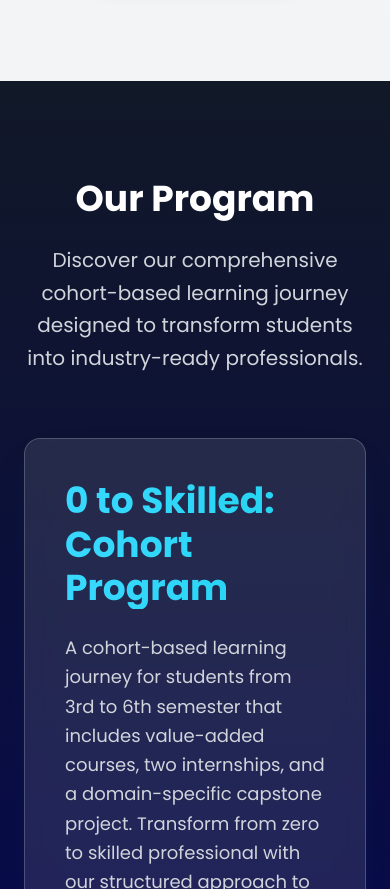
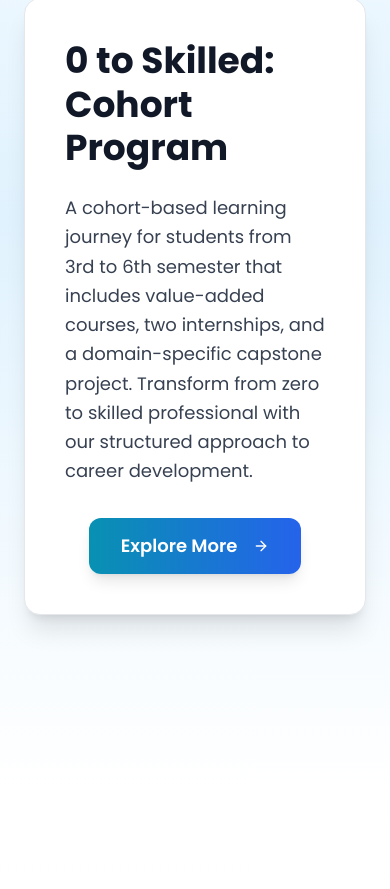
Before and after one commit to Akshayvigram/azhizen-academy-elegance-portal, a React (Vite) app: page / in a window 390 px wide. Shown: the part 6535-7424 px from the top of the page. Built offline with nearby package versions, Linux system fonts and the light colour scheme; a web font is replaced by a local one.

Commit message:
changed color palets

```diff
--- a/src/components/ContactSection.tsx
+++ b/src/components/ContactSection.tsx
@@ -111,7 +111,7 @@ const ContactSection = () => {
             </div>
 
             {/* Quick Stats */}
-            <Card className="bg-gradient-to-r from-dark-blue-600 to-light-blue-600 border-0 luxury-shadow">
+            {/* <Card className="bg-gradient-to-r from-dark-blue-600 to-light-blue-600 border-0 luxury-shadow">
               <CardContent className="p-6">
                 <div className="grid grid-cols-3 gap-4 text-center text-white">
                   <div>
@@ -130,7 +130,7 @@ const ContactSection = () => {
                   </div>
                 </div>
               </CardContent>
-            </Card>
+            </Card> */}
           </div>
 
           {/* Contact Form - Enhanced */}
--- a/src/components/FeaturedCoursesSection.tsx
+++ b/src/components/FeaturedCoursesSection.tsx
@@ -227,7 +227,7 @@ const FeaturedCoursesSection = () => {
         </div>
 
         {/* Statistics Section */}
-        <div className="mb-12 flex justify-center">
+        {/* <div className="mb-12 flex justify-center">
           <div className="bg-dark-blue-900 rounded-2xl p-8 md:p-12 luxury-shadow max-w-4xl w-full">
             <div className="grid grid-cols-2 md:grid-cols-4 gap-8">
               {statistics.map((stat, index) => (
@@ -247,7 +247,7 @@ const FeaturedCoursesSection = () => {
               ))}
             </div>
           </div>
-        </div>
+        </div> */}
 
         <div className="text-center">
           <Button
--- a/src/components/ProgramsSection.tsx
+++ b/src/components/ProgramsSection.tsx
@@ -50,66 +50,53 @@ const ProgramsSection = () => {
     }
   ];
 
-  return (
-    <section id="programs" className="section-padding bg-gradient-to-b from-gray-900 via-dark-blue-900 to-gray-900">
+return (
+    <section
+      id="programs"
+      className="section-padding bg-gradient-to-b from-white via-sky-100 to-white"
+    >
       <div className="max-w-7xl mx-auto">
+        {/* Section Heading */}
         <div className="text-center mb-16 scroll-reveal">
-          <h2 className="font-serif text-4xl md:text-5xl font-bold mb-6 text-white leading-[1.2] overflow-visible">
+          <h2 className="font-serif text-4xl md:text-5xl font-bold mb-6 text-gray-900 leading-[1.2]">
             Our Program
           </h2>
-          <p className="text-xl text-gray-300 max-w-4xl mx-auto leading-relaxed">
+          <p className="text-xl text-gray-700 max-w-4xl mx-auto leading-relaxed">
             Discover our comprehensive cohort-based learning journey designed to transform students into industry-ready professionals.
           </p>
         </div>
 
-        <div className="flex justify-center mb-16">
+        {/* Card */}
+        <div className="flex justify-center mb-20">
           <div className="max-w-4xl scroll-reveal">
-            <div className="bg-white/10 backdrop-blur-md p-10 rounded-2xl luxury-shadow hover:transform hover:scale-105 transition-all duration-300 border border-white/20">
+            <div className="bg-white p-10 rounded-2xl shadow-xl hover:transform hover:scale-105 transition-all duration-300 border border-gray-200">
               <div className="mb-6">
-                <h3 className="font-serif text-4xl md:text-5xl font-bold mb-6 bg-gradient-to-r from-light-blue-400 to-cyan-400 bg-clip-text text-transparent leading-[1.2] overflow-visible">
+                <h3 className="font-serif text-4xl md:text-5xl font-bold mb-6 text-gray-900 leading-[1.2]">
                   0 to Skilled: Cohort Program
                 </h3>
               </div>
 
-              <p className="text-gray-300 text-lg leading-relaxed mb-8">
+              <p className="text-gray-700 text-lg leading-relaxed mb-8">
                 A cohort-based learning journey for students from 3rd to 6th semester that includes value-added courses, two internships, and a domain-specific capstone project. Transform from zero to skilled professional with our structured approach to career development.
               </p>
 
               <div className="flex justify-center">
                 <Button
-                  onClick={() => window.location.href = '/cohort-program'}
+                  onClick={() => (window.location.href = '/cohort-program')}
                   size="lg"
-                  className="bg-gradient-to-r from-light-blue-600 to-cyan-600 hover:from-light-blue-700 hover:to-cyan-700 text-white font-semibold px-8 py-3 rounded-xl transition-all duration-300 transform hover:scale-105"
+                  className="bg-gradient-to-r from-cyan-600 to-blue-600 text-white font-semibold px-8 py-3 rounded-xl transition-all duration-300 transform hover:scale-105 hover:from-cyan-700 hover:to-blue-700"
                 >
                   Explore More
-                  <ArrowRight size={20} />
+                  <ArrowRight size={20} className="ml-2" />
                 </Button>
               </div>
             </div>
           </div>
         </div>
-
-        {/* Program Timeline */}
-        <div className="scroll-reveal">
-          <h3 className="text-3xl font-bold text-center text-white mb-12">Program Timeline</h3>
-          <div className="grid md:grid-cols-2 lg:grid-cols-3 gap-6">
-            {timelineSteps.map((step, index) => (
-              <Card key={index} className="bg-white/10 backdrop-blur-md border border-white/20 hover:bg-white/15 transition-all duration-300 hover:transform hover:scale-105">
-                <CardContent className="p-6 text-center">
-                  <div className={`w-16 h-16 mx-auto mb-4 rounded-full bg-gradient-to-r ${step.color} flex items-center justify-center`}>
-                    <step.icon className="w-8 h-8 text-white" />
-                  </div>
-                  <h4 className="text-xl font-bold text-white mb-2">{step.title}</h4>
-                  <p className="text-gray-400 font-semibold mb-3">{step.duration}</p>
-                  <p className="text-gray-300 text-sm leading-relaxed">{step.description}</p>
-                </CardContent>
-              </Card>
-            ))}
-          </div>
-        </div>
       </div>
     </section>
   );
+
 };
 
 export default ProgramsSection;
--- a/src/pages/CohortProgram.tsx
+++ b/src/pages/CohortProgram.tsx
@@ -149,7 +149,7 @@ const CohortProgram = () => {
       </section>
 
       {/* Program Timeline */}
-      <section className="section-padding bg-gradient-to-b from-gray-50 to-gray-100">
+      <section className="section-padding bg-gradient-to-b from-slate-200 to-slate-300">
         <div className="max-w-7xl mx-auto">
           <div className="text-center mb-16 scroll-reveal">
             <h2 className="font-serif text-4xl md:text-5xl font-bold mb-6 text-dark-blue-600">
```
